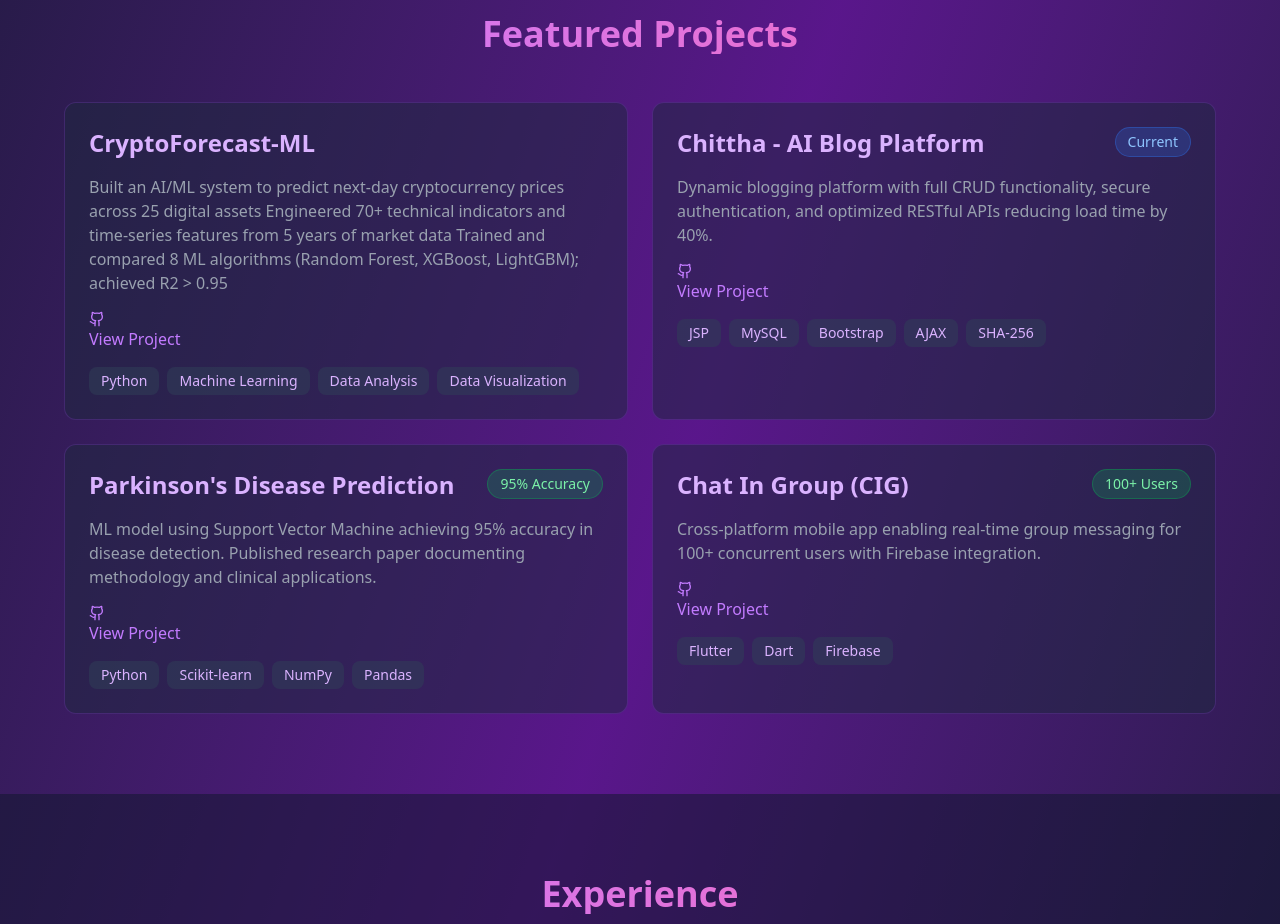
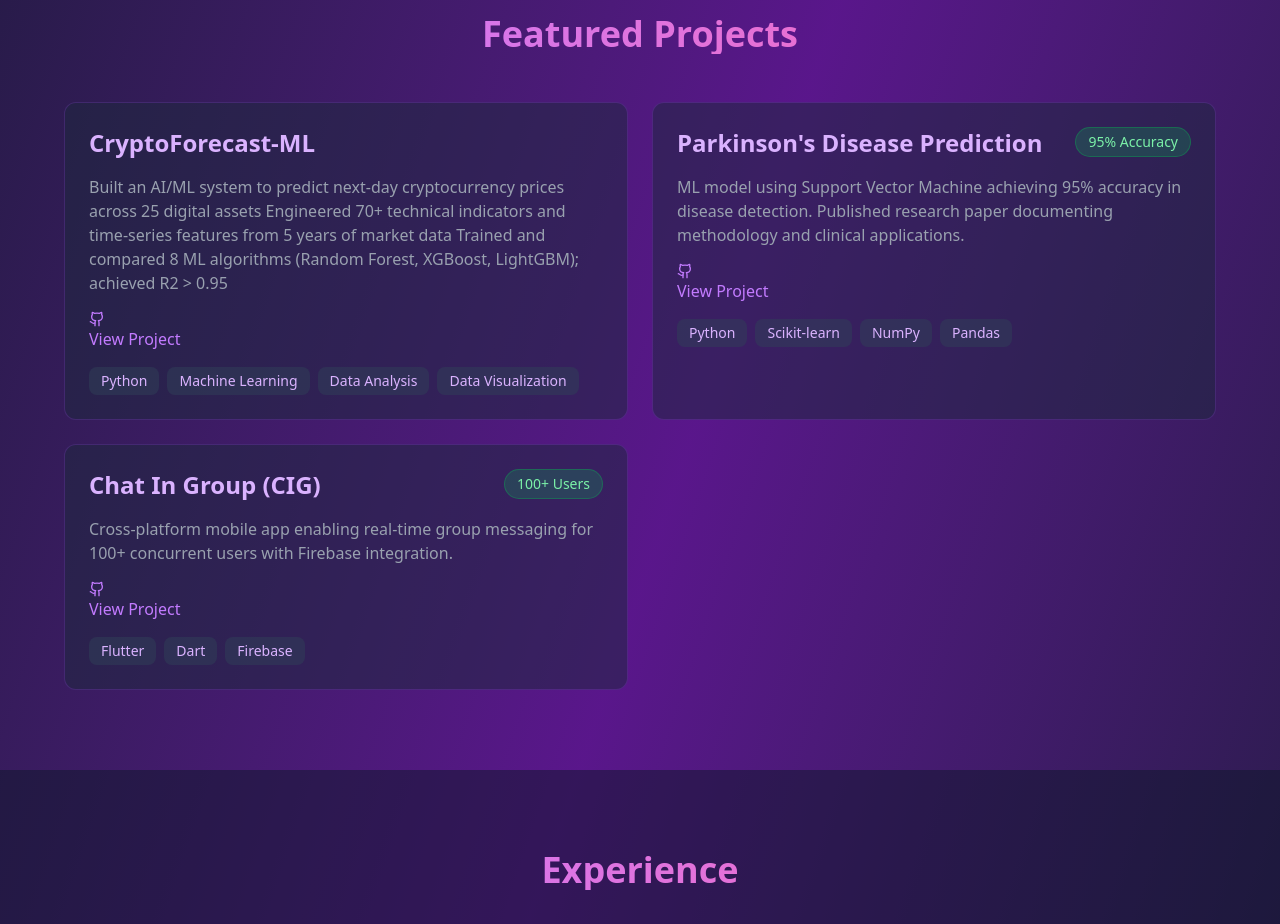
Before and after one commit to Laraib17/my_portfolio, a React (Vite) app: page /#/ in a window 1280 px wide. Shown: the part 1380-2304 px from the top of the page. Built offline with nearby package versions, Linux system fonts and the light colour scheme; a web font is replaced by a local one.

Commit message:
analysed cast

```diff
--- a/src/data/projects.js
+++ b/src/data/projects.js
@@ -4,13 +4,6 @@ export const projects = [
     description: "Built an AI/ML system to predict next-day cryptocurrency prices across 25 digital assets Engineered 70+ technical indicators and time-series features from 5 years of market data Trained and compared 8 ML algorithms (Random Forest, XGBoost, LightGBM); achieved R2 > 0.95",
     tech: ["Python", "Machine Learning", "Data Analysis", "Data Visualization"],
     github: "https://github.com/Laraib17/crypto_price_prediction" // Placeholder
-  },
-  {
-    title: "Chittha - AI Blog Platform",
-    description: "Dynamic blogging platform with full CRUD functionality, secure authentication, and optimized RESTful APIs reducing load time by 40%.",
-    tech: ["JSP", "MySQL", "Bootstrap", "AJAX", "SHA-256"],
-    status: "Current",
-    github: "https://github.com/laraib17/chittha" // Placeholder
   },
   {
     title: "Parkinson's Disease Prediction",
```
